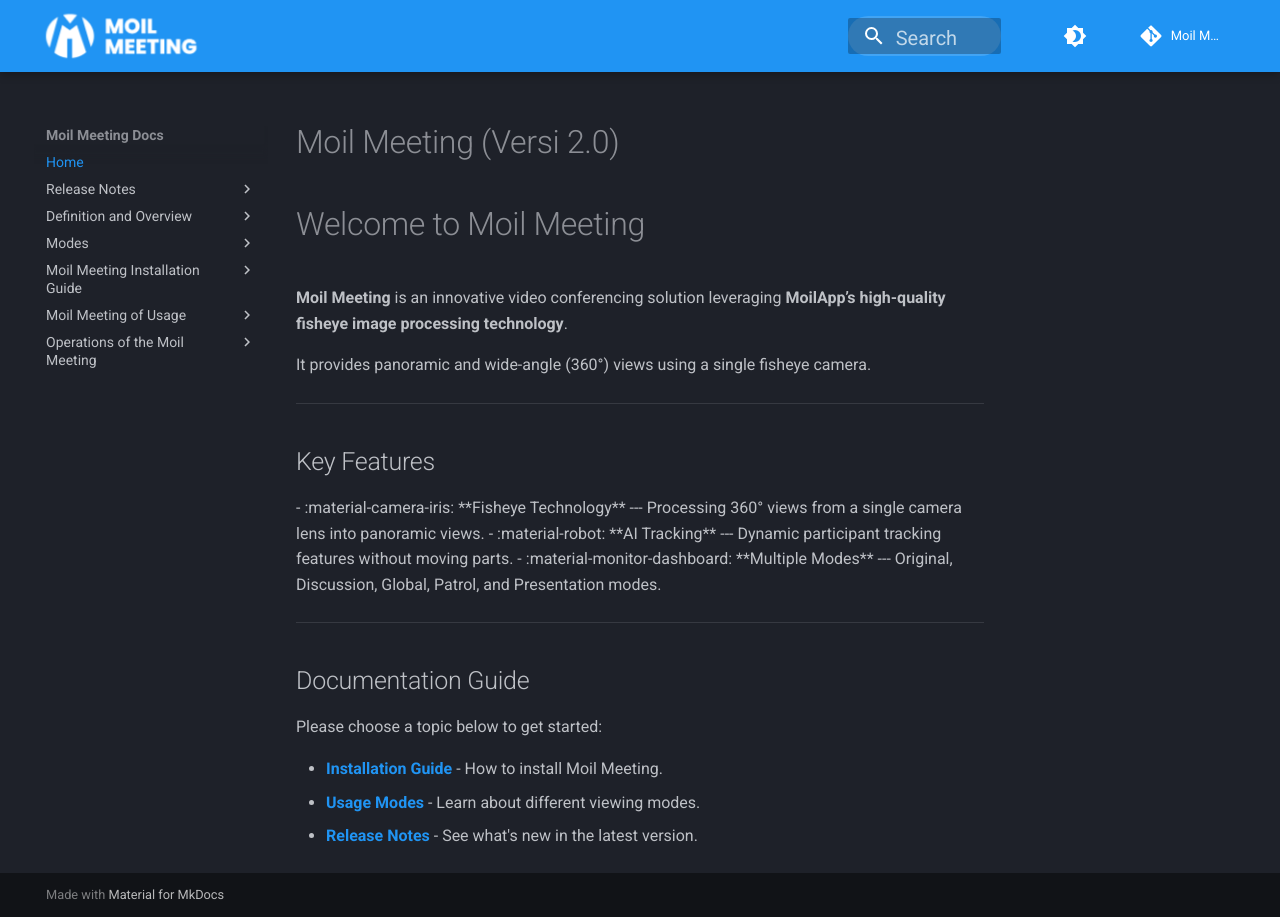
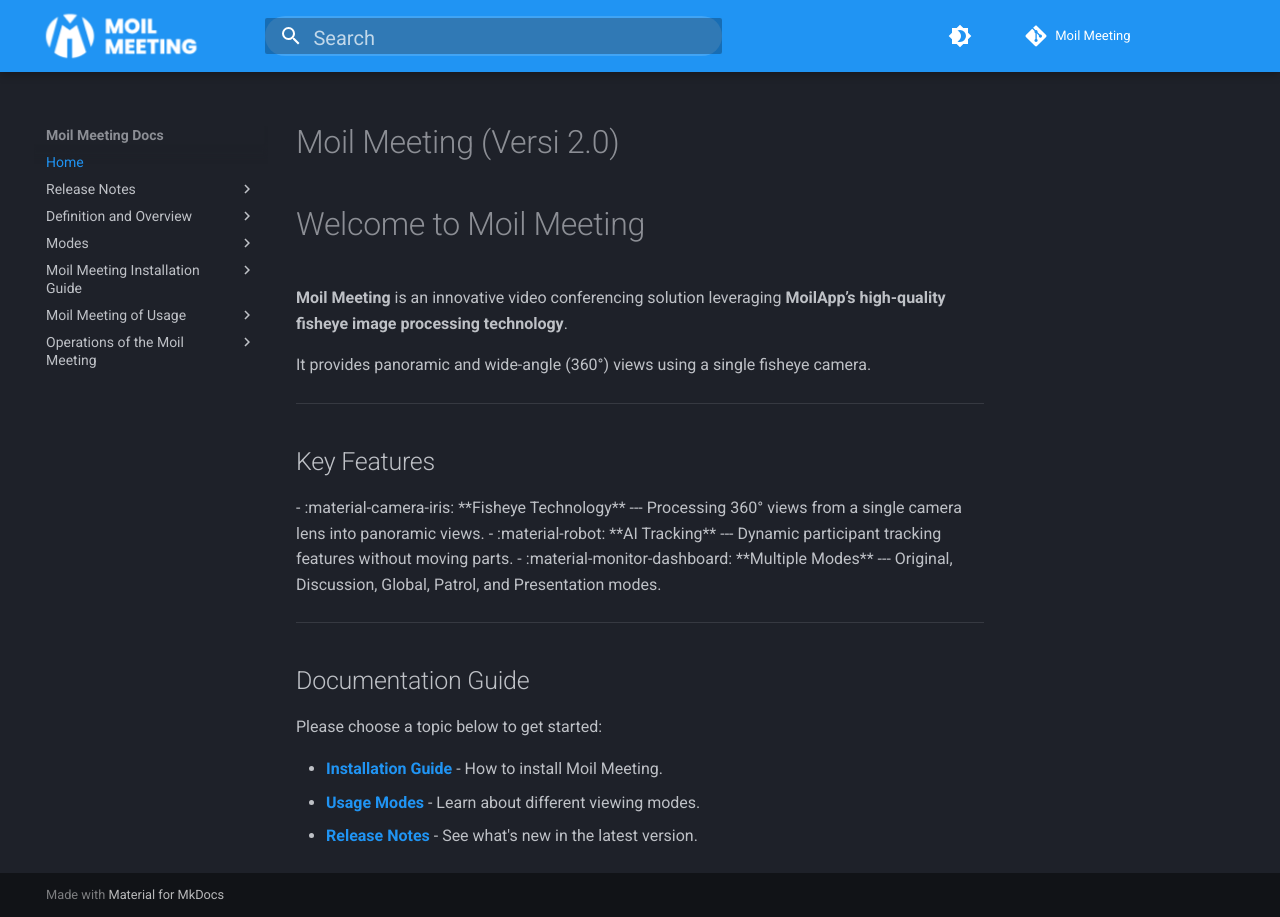
Before and after one commit to belajarsiko-bit/moil-meeting-docs, an MkDocs documentation site: the page built from docs/index.md, in a window 1280 px wide. Built offline with MkDocs 1.6.1 and Material for MkDocs 9.7.7, drawn with Linux system fonts in a browser that asks for light colours; comment, search, counter and statistics services are not loaded; the version menu is left out.

Commit message:
Update konten ke versi 2.0

```diff
--- a/docs/stylesheets/extra.css
+++ b/docs/stylesheets/extra.css
@@ -8,17 +8,25 @@
   width: 100%;
 }
 
-/* Hide Site Title TEXT only */
+/*
+   Hide the Site Title Text ("Moil Meeting")
+   BUT keep the container if it holds the version dropdown
+*/
+.md-header__title {
+  display: flex !important;
+  /* Allow flex children */
+  align-items: center;
+  margin: 0;
+  padding: 0;
+  width: auto;
+  /* Don't take up full width */
+  order: 20;
+  /* Place it with the right-side actions for now */
+}
+
+/* Hide the actual text spans */
 .md-header__topic {
   display: none !important;
-}
-
-/* Ensure Title Container doesn't break layout but exists */
-.md-header__title {
-  display: contents !important;
-  /* let children participate in flex if needed, or just occupy no box */
-  margin: 0;
-  padding: 0;
 }
 
 /* LOGO -> Left (Order 0) */
@@ -30,73 +38,82 @@
 .md-header__button.md-logo img,
 .md-header__button.md-logo svg {
   height: 3rem;
-  /* Larger logo */
   width: auto;
   max-height: 48px;
 }
 
-/* SEARCH -> Center (Order 1) */
+/* SEARCH -> Center (Order 10) */
 .md-search {
-  order: 1;
+  order: 10;
   flex-grow: 1;
-  /* Takes available space */
+  /* Stretch to fill space */
   max-width: 800px;
-  /* Limit width */
+  /* Limit max width */
   margin: 0 2rem !important;
-  /* Center visually with spacing */
+  /* Spacing */
   display: block !important;
-  /* Force visible */
 }
 
-/* ACTIONS -> Right (Order 2) */
-.md-header__option,
-.md-header__source,
-/* GitHub Repo Link */
-.md-version {
-  order: 2;
+/* ACTIONS -> Right */
+/* Theme Toggle */
+.md-header__option {
+  order: 30;
+  /* Far Right */
   margin-left: 0.5rem;
-  display: flex !important;
-  /* Force visibility */
-  align-items: center;
 }
 
-/* 2. SEARCH BAR STYLING (Laravel-like) */
+/* Version Dropdown */
+/* This is often inside md-header__title, but we can try to target it if it is direct.
+   If it's inside md-header__title, we rely on md-header__title order.
+   But typically mike injects it as a sibling or child.
+   We'll target the class specifically just in case.
+*/
+.md-version {
+  order: 25;
+  /* Between Search (10) and Theme (30) */
+  margin-left: 0.5rem;
+  margin-right: 0.5rem;
+  display: flex !important;
+  align-items: center;
+  height: auto;
+}
 
-/* The Search Container (Pill Shape) */
+/* GitHub Repo Link (if present) */
+.md-header__source {
+  order: 40;
+  /* Furthest Right */
+  margin-left: 0.5rem;
+}
+
+
+/* 2. SEARCH BAR STYLING */
 .md-search__inner {
   background-color: rgba(0, 0, 0, 0.07) !important;
   border-radius: 99px !important;
-  /* Fully rounded */
+  /* Pill shape */
   padding: 2px 0;
   width: 100%;
 }
 
-/* The Input Field */
 .md-search__input {
   width: 100%;
   background: transparent !important;
   height: 40px !important;
-  /* Taller touch target */
   padding-left: 48px !important;
-  /* Space for search icon */
   font-size: 1rem !important;
-  /* Readable text */
   color: inherit !important;
 }
 
-/* The Search Icon */
 .md-search__icon {
   left: 14px !important;
-  /* Adjust for rounded corners */
 }
 
-/* Dark Mode Specifics */
 [data-md-color-scheme="slate"] .md-search__inner {
   background-color: rgba(255, 255, 255, 0.15) !important;
+  /* Dark mode bg */
 }
 
 /* 3. GLOBAL ADJUSTMENTS */
 :root {
   --md-header-height: 4rem;
-  /* Taller header */
 }
```
Also changed, not shown: site/stylesheets/extra.css.
